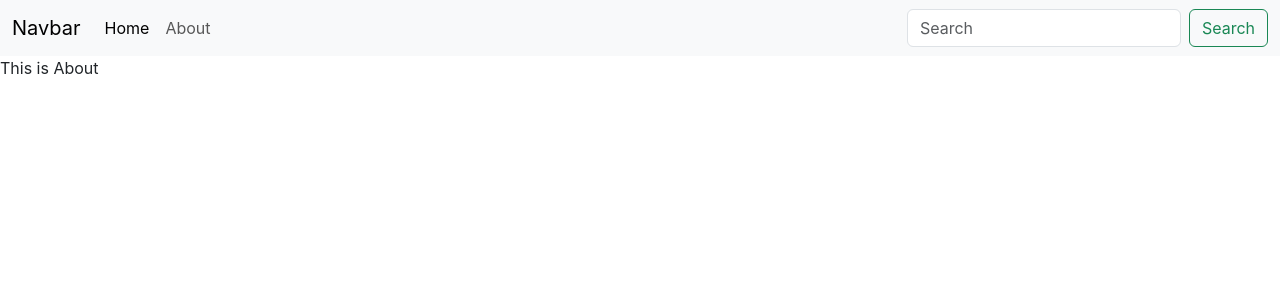
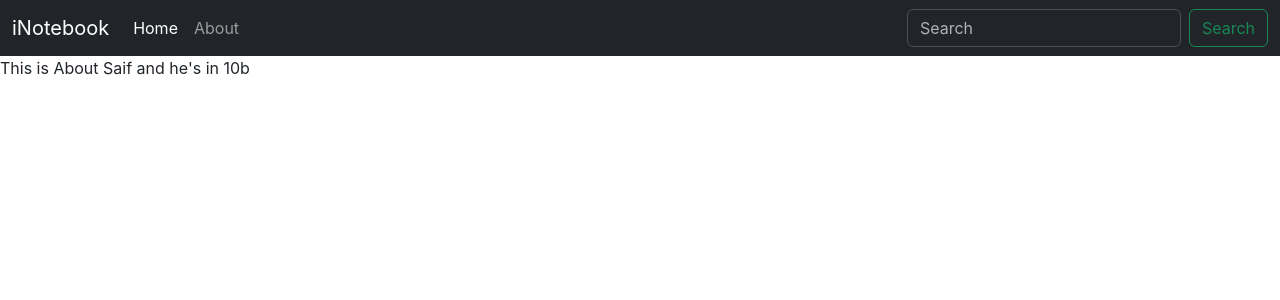
Before and after one commit to iamkaif786/inotebook, a React (Create React App) app: page /about in a window 1280 px wide. Shown: the top 300 px of the page. Built offline with nearby package versions, Linux system fonts and the light colour scheme.

Commit message:
1.Added Dark Navbar 2.createContext API 3.useEffect

```diff
--- a/src/App.js
+++ b/src/App.js
@@ -7,9 +7,11 @@ import {
 import Navbar from './components/Navbar';
 import Home from './components/Home';
 import About from './components/About';
+import NoteState from './context/notes/NoteState';
 function App() {
     return (
         <>
+            <NoteState>
                 <Router>
                     <Navbar />
                     <Routes>
@@ -17,6 +19,7 @@ function App() {
                         <Route exact path="/about" element={<About />}></Route>
                     </Routes>
                 </Router>
+            </NoteState>
         </>
     );
 }
--- a/src/components/About.js
+++ b/src/components/About.js
@@ -1,9 +1,16 @@
-import React from 'react'
+import { useContext, useEffect } from 'react'
+import noteContext from '../context/notes/noteContext'
 
 const About = () => {
+  const a = useContext(noteContext)
+  useEffect(() => {
+   a.update();
+   // eslint-disable-next-line
+  }, [])
+
   return (
     <div>
-      This is About
+      This is About {a.state.name} and he's in {a.state.class}
     </div>
   )
 }
--- a/src/components/Navbar.js
+++ b/src/components/Navbar.js
@@ -3,9 +3,9 @@ import { Link } from "react-router-dom";
 
 const Navbar = () => {
     return (
-        <nav className="navbar navbar-expand-lg bg-body-tertiary">
+        <nav className="navbar navbar bg-dark navbar-expand-lg" data-bs-theme="dark">
             <div className="container-fluid">
-                <Link className="navbar-brand" to="#">Navbar</Link>
+                <Link className="navbar-brand" to="#">iNotebook</Link>
                 <button className="navbar-toggler" type="button" data-bs-toggle="collapse" data-bs-target="#navbarSupportedContent" aria-controls="navbarSupportedContent" aria-expanded="false" aria-label="Toggle navigation">
                     <span className="navbar-toggler-icon"></span>
                 </button>
--- /dev/null
+++ b/src/context/notes/NoteState.js
@@ -0,0 +1,25 @@
+import NoteContext from "./noteContext";
+import { useState } from "react";
+
+const NoteState = (props) => {
+    const s1 = {
+        "name": "Kaif",
+        "class": "5b"
+    }
+    const [state, setState] = useState(s1);
+    const update = () => {
+        setTimeout(() => {
+            setState({
+                "name": "Saif",
+                "class": "10b"
+            })
+        }, 1000);
+    }
+    return (
+        <NoteContext.Provider value={{state, update}}>
+            {props.children}
+        </NoteContext.Provider>
+    )
+}
+
+export default NoteState;
--- /dev/null
+++ b/src/context/notes/noteContext.js
@@ -0,0 +1,5 @@
+import { createContext } from "react";
+
+const noteContext = createContext();
+
+export default noteContext;
```
Lines whose indentation alone changed are shown as unchanged.
